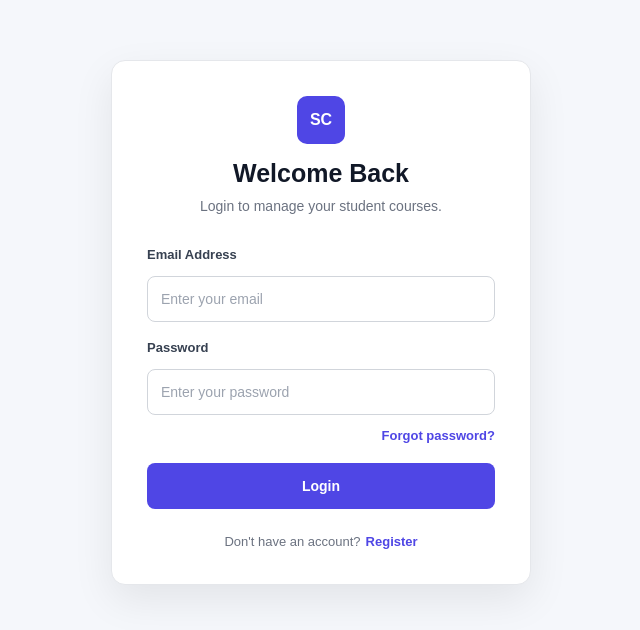
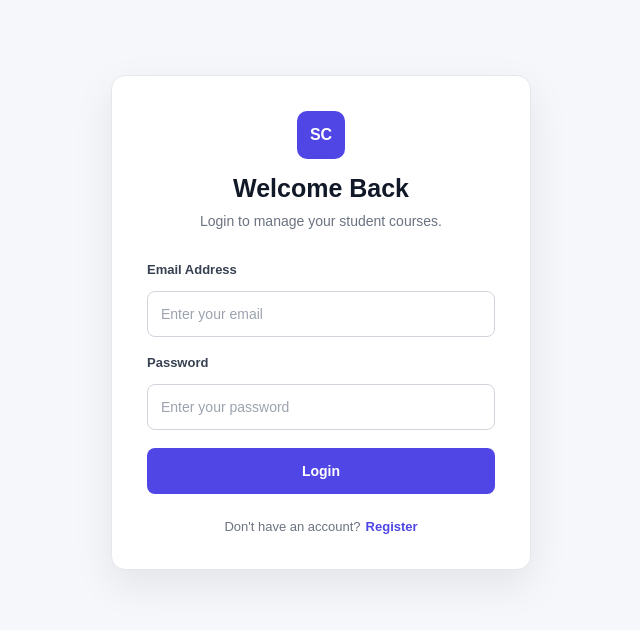
Before and after one commit to venkitasubramony/EducationManagement, a React (Vite) app in the folder studentsCourse/: page / in a window 1280 px wide. Shown: the part 118-748 px from the top of the page, without its empty margins (319-959 px from the left). Built offline with nearby package versions, Linux system fonts and the light colour scheme.

Commit message:
forgot password commented

```diff
--- a/studentsCourse/src/auth.jsx
+++ b/studentsCourse/src/auth.jsx
@@ -158,7 +158,7 @@ const Auth = () => {
 
                     {/* FORGOT PASSWORD */}
 
-                    {isLogin && (
+                    {/* {isLogin && (
                         <div className="forgot-password">
                             <button
                                 type="button"
@@ -171,7 +171,7 @@ const Auth = () => {
                                 Forgot password?
                             </button>
                         </div>
-                    )}
+                    )} */}
 
 
                     {/* SUBMIT */}
```
